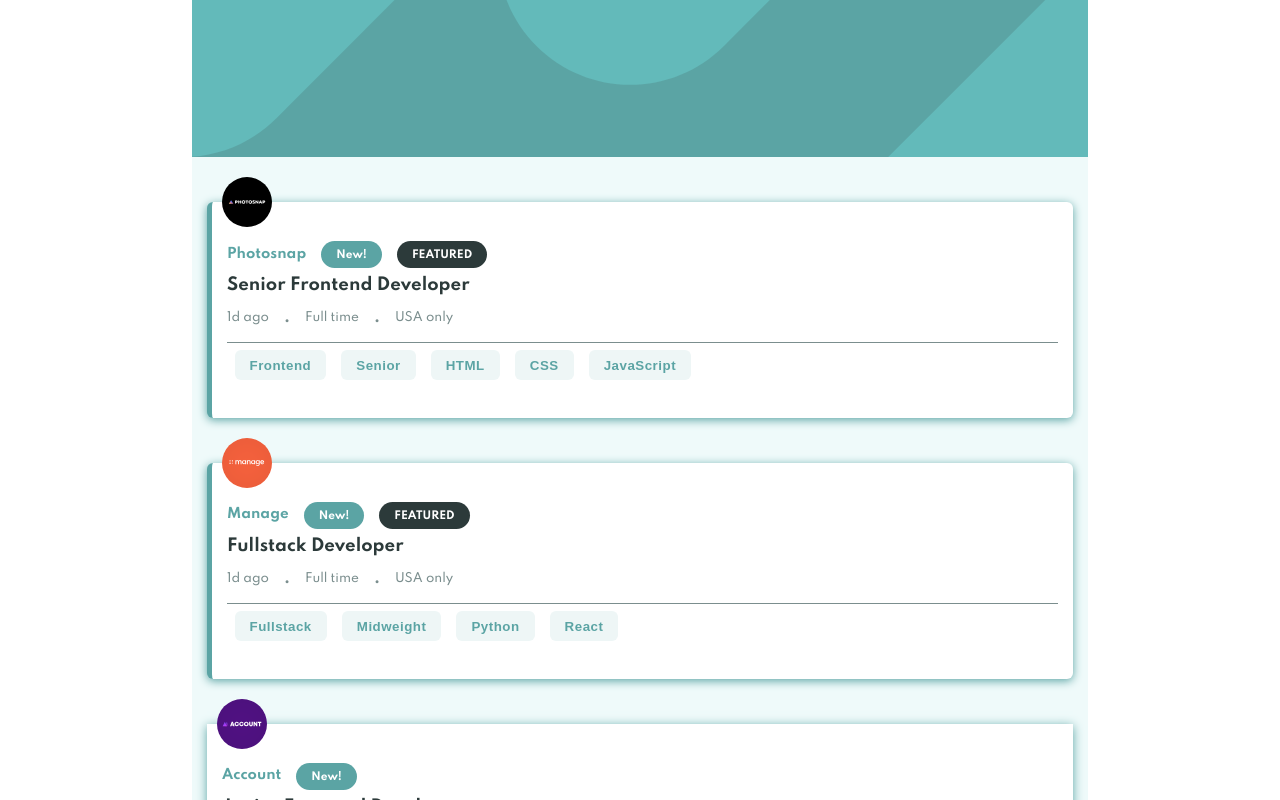
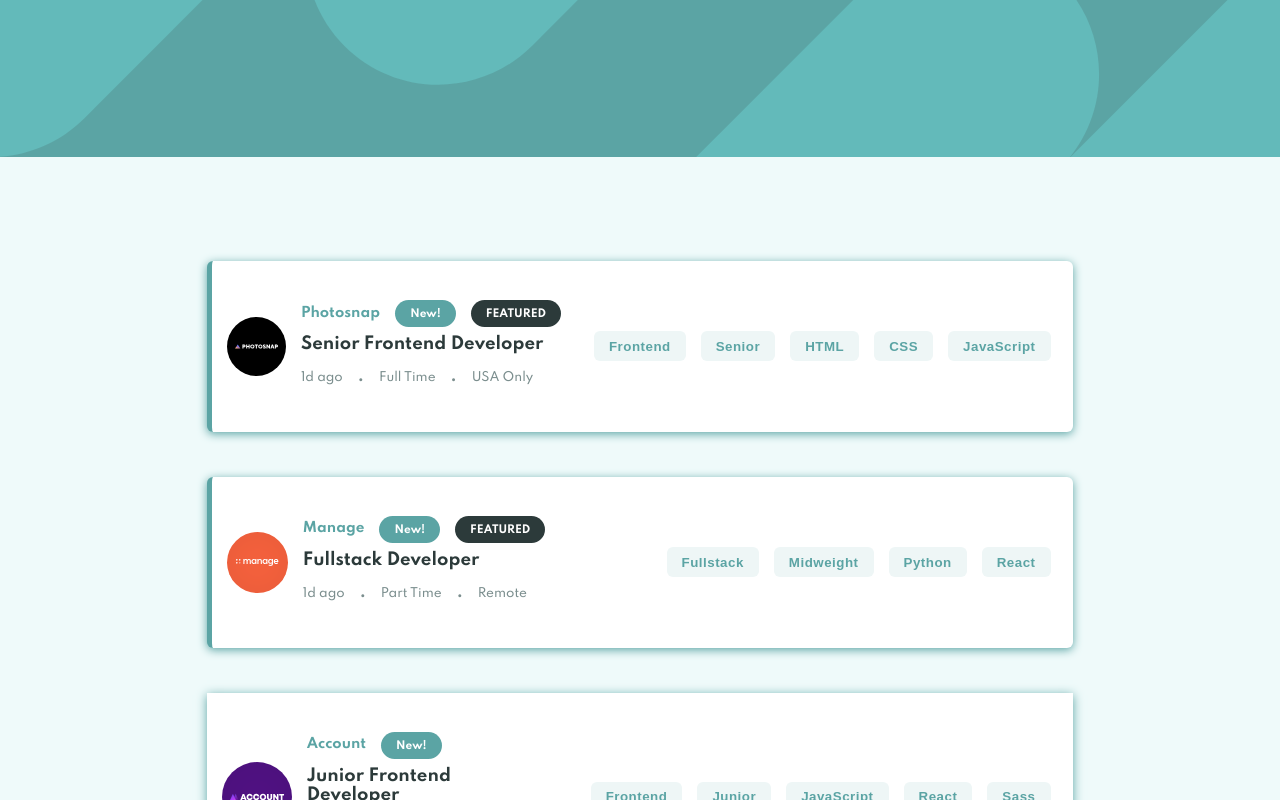
Before and after one commit to edgarfb/static-job-listings, a React (Create React App) app: page / in a window 1280 px wide. Shown: the top 800 px of the page. Built offline with nearby package versions, Linux system fonts and the light colour scheme.

Commit message:
almost finished just need to add a ReadMe

```diff
--- a/src/App.css
+++ b/src/App.css
@@ -1,5 +1,8 @@
 .App {
     background-color: var(--bg);
+}
+main {
+    min-height: 100vh;
 }
 
 header {
@@ -22,7 +25,7 @@ img {
 }
 
 @media (min-width: 700px) {
-    .App {
+    main {
         width: 70%;
         margin: 0 auto;
     }
--- a/src/App.js
+++ b/src/App.js
@@ -14,60 +14,71 @@ function App() {
   // This little guy makes the magic :)
   const filterCompanies = () => {
     let companies = dataJson;
-    selectedTags.forEach(tag => {
-      companies = companies.filter(data =>  data.role === tag || data.level ===  tag || data.languages.includes(tag) || data.tools.includes(tag))
-    })
+    selectedTags.forEach((tag) => {
+      companies = companies.filter(
+        (data) =>
+          data.role === tag ||
+          data.level === tag ||
+          data.languages.includes(tag) ||
+          data.tools.includes(tag)
+      );
+    });
     return companies;
-  }
+  };
 
-  React.useEffect(()=> setCompaniesData(filterCompanies()), [selectedTags])
+  React.useEffect(() => setCompaniesData(filterCompanies()), [selectedTags]);
 
   const selectTagHandler = (target) => {
     // create an array with the target on each click
-    if(selectedTags.includes(target)) {
+    if (selectedTags.includes(target)) {
       return;
-    };
+    }
     setSelectedTagsTags((prevState) => {
       return [...prevState, target];
     });
-
-
   };
 
   const clickTagHandler = (target) => {
     selectTagHandler(target);
-  }
+  };
 
   const btnCloseHandler = (target) => {
     // Close and remove the tag-btn
-    setSelectedTagsTags(prev => {
-      return prev.filter(p => p !== target);
+    setSelectedTagsTags((prev) => {
+      return prev.filter((p) => p !== target);
     });
-  }
+  };
 
   const clearTagsHandler = () => {
     // reset the selectedTags state
-    setSelectedTagsTags(prev => {
+    setSelectedTagsTags((prev) => {
       return [];
-    })
+    });
     // reset the companiesData state
-    setCompaniesData(prev => {
+    setCompaniesData((prev) => {
       return [...dataJson];
-    })
-  }
+    });
+  };
 
   return (
     <div className="App">
-      <header className="App-header">
-
-      </header>
+      <header className="App-header"></header>
+      <main>
         <DisplayTags selectedTags={selectedTags} onClear={clearTagsHandler}>
-
-      {selectedTags.length > 0 &&  selectedTags.map(tag => <ButtonClose label={tag} onClick={btnCloseHandler}/>)}
+          {selectedTags.length > 0 &&
+            selectedTags.map((tag) => (
+              <ButtonClose label={tag} onClick={btnCloseHandler} />
+            ))}
         </DisplayTags>
-      {companiesData.map(data => {
-        const tags = [data.role, data.level, ...data.languages, ...data.tools];
-        return <Card
+        {companiesData.map((data) => {
+          const tags = [
+            data.role,
+            data.level,
+            ...data.languages,
+            ...data.tools,
+          ];
+          return (
+            <Card
               new={data.new}
               featured={data.featured}
               onClickTag={clickTagHandler}
@@ -75,9 +86,14 @@ function App() {
               key={data.id}
               name={data.company}
               position={data.position}
+              postedAt={data.postedAt}
+              contract={data.contract}
+              location={data.location}
               languages={tags}
             />
+          );
         })}
+      </main>
     </div>
   );
 }
--- a/src/components/Card.js
+++ b/src/components/Card.js
@@ -3,12 +3,13 @@ import styles from "./Card.module.css";
 import Button from "./UI/Button";
 
 function Card(props) {
-  const shineClass = props.featured ? styles.cardShined : styles.card;
+  const featuredClass = props.featured ? styles.cardFeatured : styles.card;
   return (
-    <div className={shineClass}>
+    <div className={featuredClass}>
       <div className={styles.logo}>
         <img src={props.logo} alt={`${props.company} Logo`} />
       </div>
+      <aside className={styles.mainTitle}>
         <h3>
           {props.name}
           {props.new && <span className={styles.titleTag}>New!</span>}
@@ -17,13 +18,14 @@ function Card(props) {
         <h2>{props.position}</h2>
         <div className={styles.moreInfo}>
           <div className={styles.moreInfo__inner}>
-          <span>1d ago</span>
+            <span>{props.postedAt}</span>
             <span className={styles.dot}>.</span>
-          <span>Full time</span>
+            <span>{props.contract}</span>
             <span className={styles.dot}>.</span>
-          <span>USA only</span>
+            <span>{props.location}</span>
           </div>
         </div>
+      </aside>
 
       <div className={styles.tags}>
         {props.languages.map((lang) => {
--- a/src/components/Card.module.css
+++ b/src/components/Card.module.css
@@ -6,7 +6,7 @@
     box-shadow: 0px 2px 10px var(--primary);
     position: relative;
 }
-.cardShined {
+.cardFeatured {
     min-width: 350px;
     margin: 3rem 1rem;
     background: white;
@@ -56,7 +56,7 @@ h2:hover {
 .moreInfo {
     color: var(--cyan);
     padding-bottom: 1rem;
-    border-bottom: 1px solid var(--cyan);
+    border-bottom: 1px solid hsl(180deg 15% 81%);
 
 
     font-size: .8rem;
@@ -67,3 +67,34 @@ h2:hover {
     align-items: center;
     /* justify-content: space-between; */
 }
+
+@media (min-width: 700px) {
+    .card {
+        display: flex;
+    }
+    .cardFeatured {
+        display: flex;
+    }
+    .logo {
+        display: flex;
+        align-items: center;
+        margin-right: 1rem;
+        width: 100px;
+        position: relative;
+        top: 0;
+        left: 0;
+    }
+    .moreInfo {
+        border-bottom: 1px solid transparent;
+    }
+    .moreInfo__inner {
+        width: 100%;
+        display: block;
+    }
+    .tags {
+        display: flex;
+        width: 100%;
+        justify-content: flex-end;
+        align-items: center;
+    }
+}
--- a/src/components/DisplayTags.js
+++ b/src/components/DisplayTags.js
@@ -2,10 +2,10 @@ import React from 'react'
 import styles from './DisplayTags.module.css';
 
 function DisplayTags(props) {
-
+    const isEmpty = props.selectedTags.length === 0;
 
     return (
-        <div className={styles.displayTags}>
+        <div className={`${isEmpty ? styles.displayTagsHide : styles.displayTags}`}>
            <div>{props.children} </div>
            {props.selectedTags.length > 0 && <div className={styles.clear} onClick={props.onClear}>clear</div>}
         </div>
--- a/src/components/DisplayTags.module.css
+++ b/src/components/DisplayTags.module.css
@@ -1,7 +1,11 @@
+.displayTagsHide {
+    visibility: hidden;
+    height: 59px;
+}
+
 .displayTags {
     background: white;
     position: relative;
-    /* opacity: .5; */
     box-shadow: 0px 2px 10px var(--primary);
     top: -30px;
     border-radius: 6px;
--- a/src/index.css
+++ b/src/index.css
@@ -26,6 +26,7 @@ html {
 body {
   margin: 0;
   padding: 0;
+
   /* min-width: 375px; */
 
 }
```
Lines whose indentation alone changed are shown as unchanged.
